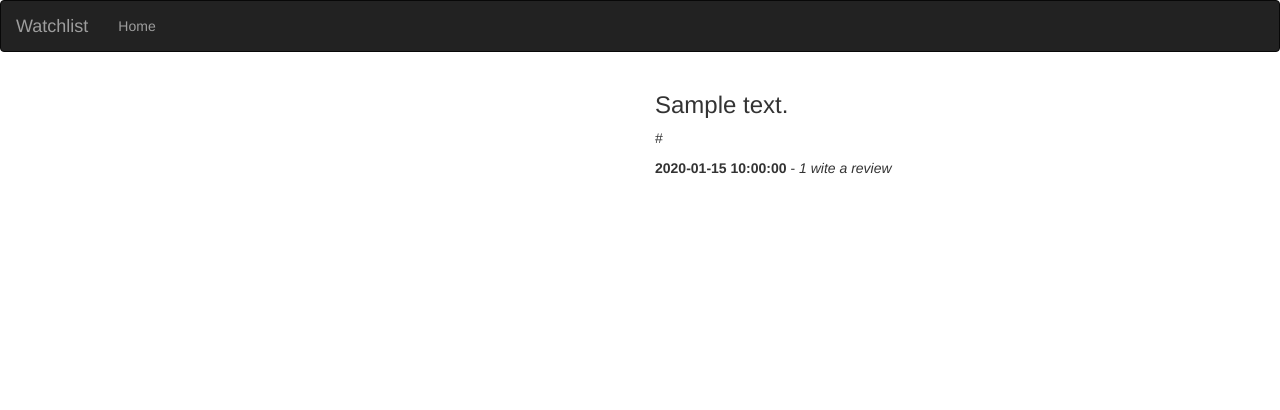
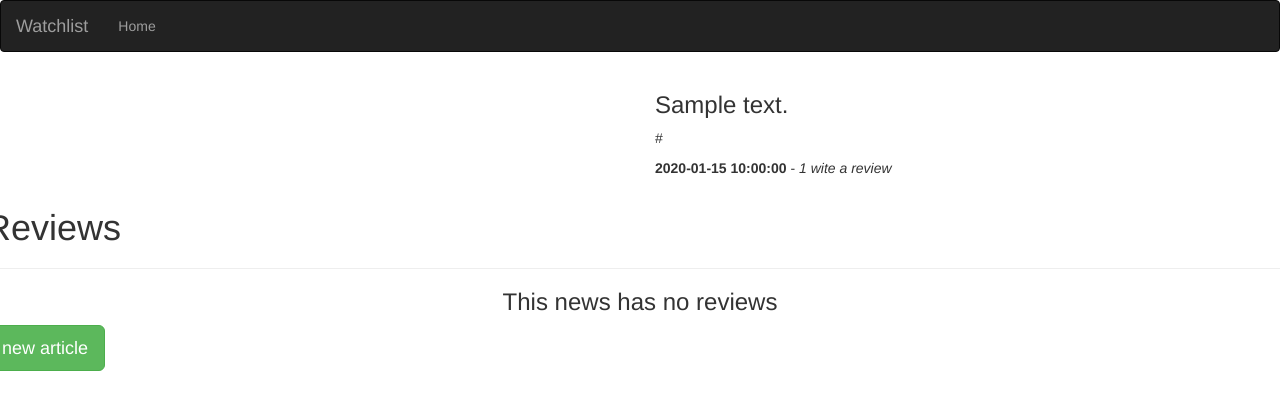
Before and after one commit to Agneskoinange/NewsAPI, a Flask app: template app/templates/news.html in a window 1280 px wide. Shown: the top 410 px of the page. Run offline with Flask 2, Linux system fonts and the light colour scheme; the template is opened without the code that fills it: most values are stand-ins (such as "Sample title", 1, 10 or a date in 2020); some libraries are stand-ins or nearby versions.

Commit message:
update the app structure format

```diff
--- a/app/templates/macros.html
+++ b/app/templates/macros.html
@@ -11,4 +11,15 @@
 
     {% endfor %}
 
+
 {% endmacro %}
+
+<!-- Displaying reviews macro -->
+{% macro displayReviews(article_list) %}
+    {% for review in article_list %}
+    <div class="col-xs-12 col-sm-4 col-md-4 col-lg-4 review-card">
+        <h2> {{ article.title}} </h2>
+        <p> {{ article.description | truncate(30) }}</p>
+    </div>
+    {% endfor %}
+{% endmacro %}
--- a/app/templates/news.html
+++ b/app/templates/news.html
@@ -1,4 +1,5 @@
 {% extends 'base.html'%}
+{% import 'macros.html' as macro%}
 <!-- Content block -->
 {% block content %}
 <div class="container">
@@ -19,4 +20,20 @@
     </div>
 
 </div>
+
+<div class="row">
+
+    <h1>Reviews</h1>
+    <hr>
+
+    {% if reviews %}
+        {{macro.displayReviews(reviews)}}
+
+    {% else%}
+        <h3 class="text-center">This news has no reviews </h3>
+
+        <a class="btn btn-success btn-lg text-center" href="/movie/review/new/{{news.id}}"> new article</a>
+    {% endif %}
+
+</div>
 {% endblock %}
--- a/app/views.py
+++ b/app/views.py
@@ -1,7 +1,7 @@
 from flask import render_template,request,redirect,url_for
 from app import app
 from .request import get_news, get_news, search_news
-from models import review
+from models import articles, review
 from .forms import ReviewForm
 Review = review.articles
 
@@ -35,8 +35,10 @@ def news(id):
     '''
     news = get_news(id)
     title = f'{news.title}'
+    reviews = Review.get_reviews(articles.id)
 
-    return render_template('news.html',title = title,news = news)
+    return render_template('news.html',title = title,news = news, reviews = articles)
+
 
 @app.route('/search/<news_name>')
 def search(news_name):
```
